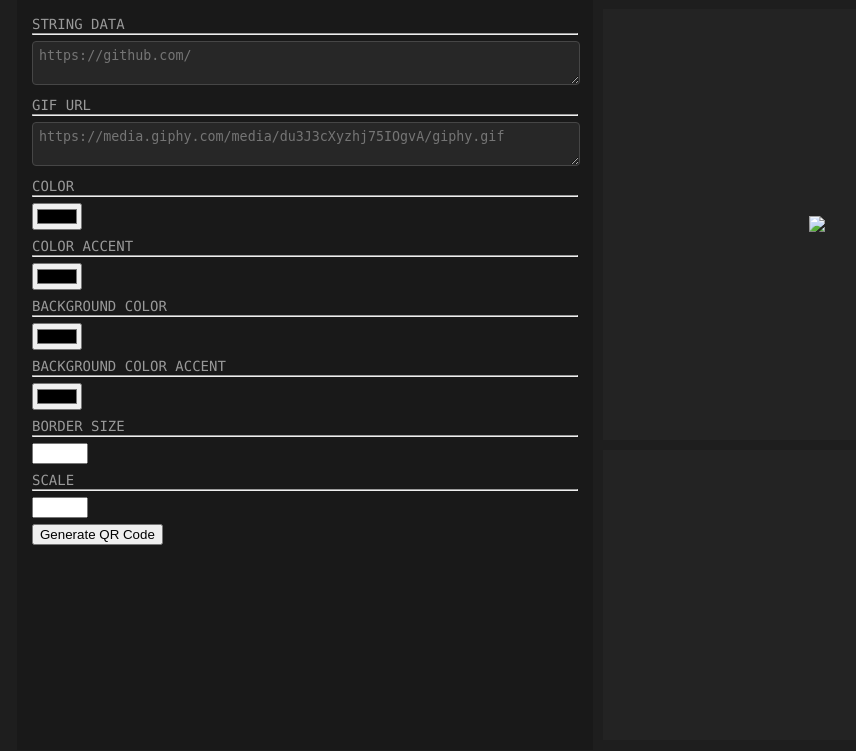
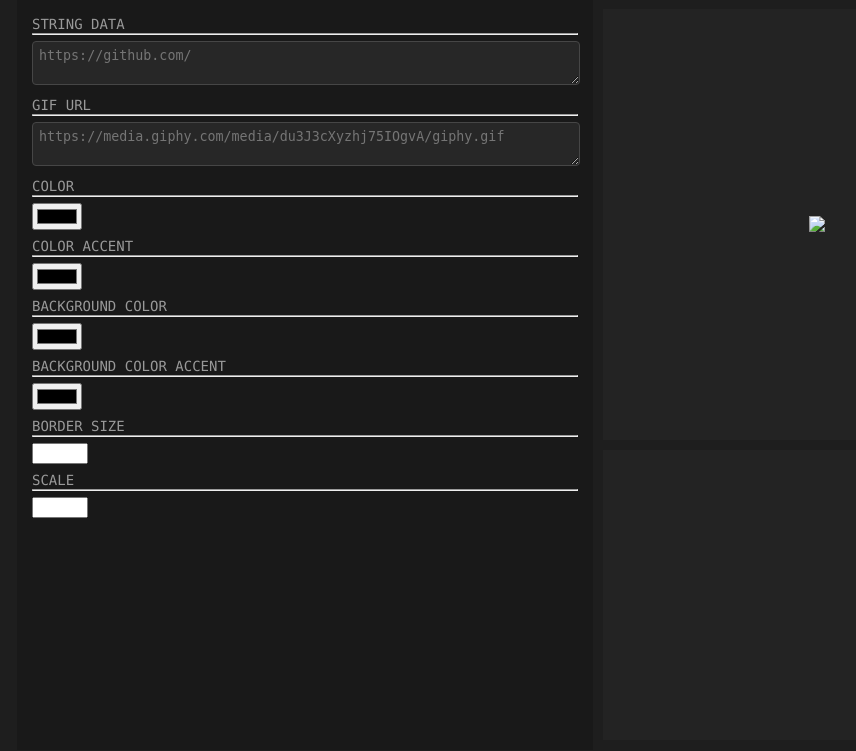
Before and after one commit to lieuk1/qrcode-generator, a Flask app: template templates/home.html in a window 1280 px wide. Shown: the part 49-800 px from the top of the page, without its empty margins (239-1095 px from the left). Run offline with Flask 3, Linux system fonts and the light colour scheme; the template is opened without the code that fills it: values that come from a table or form of the project are taken from there, others are empty; some libraries are stand-ins or nearby versions.

Commit message:
Remove button

```diff
--- a/templates/home.html
+++ b/templates/home.html
@@ -78,10 +78,6 @@
                   </div>
                 </div>
               </div>
-
-              <div class="submit-btn">
-                <button id="submit" class="nes-btn is-primary" type="submit" form="qrcode-form">Generate QR Code</button>
-              </div>
             </fieldset>
           </form>
         </section>
```
